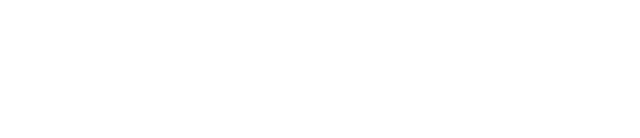
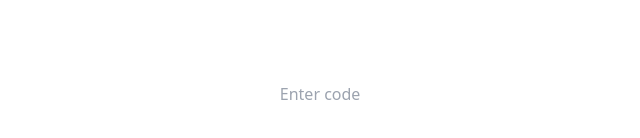
Before and after one commit to itsnishitjain/chordsource, a SvelteKit app in the folder frontend/app/: page / in a window 1280 px wide. Shown: the part 306-444 px from the top of the page, without its empty margins (384-1024 px from the left). Built offline with nearby package versions, Linux system fonts and the light colour scheme.

Commit message:
added inputForm

```diff
--- a/frontend/app/src/routes/+layout.svelte
+++ b/frontend/app/src/routes/+layout.svelte
@@ -1,3 +1,5 @@
 <script>
 	import '../app.css';
 </script>
+
+<slot />
--- a/frontend/app/src/routes/+page.svelte
+++ b/frontend/app/src/routes/+page.svelte
@@ -42,7 +42,7 @@
 				type="text"
 				bind:value={uid}
 				placeholder="Enter code"
-				class="input w-full max-w-xs rounded-md p-3"
+				class="input input-bordered w-full max-w-xs rounded-md p-3"
 			/>
 		</form>
 	</div>
```
